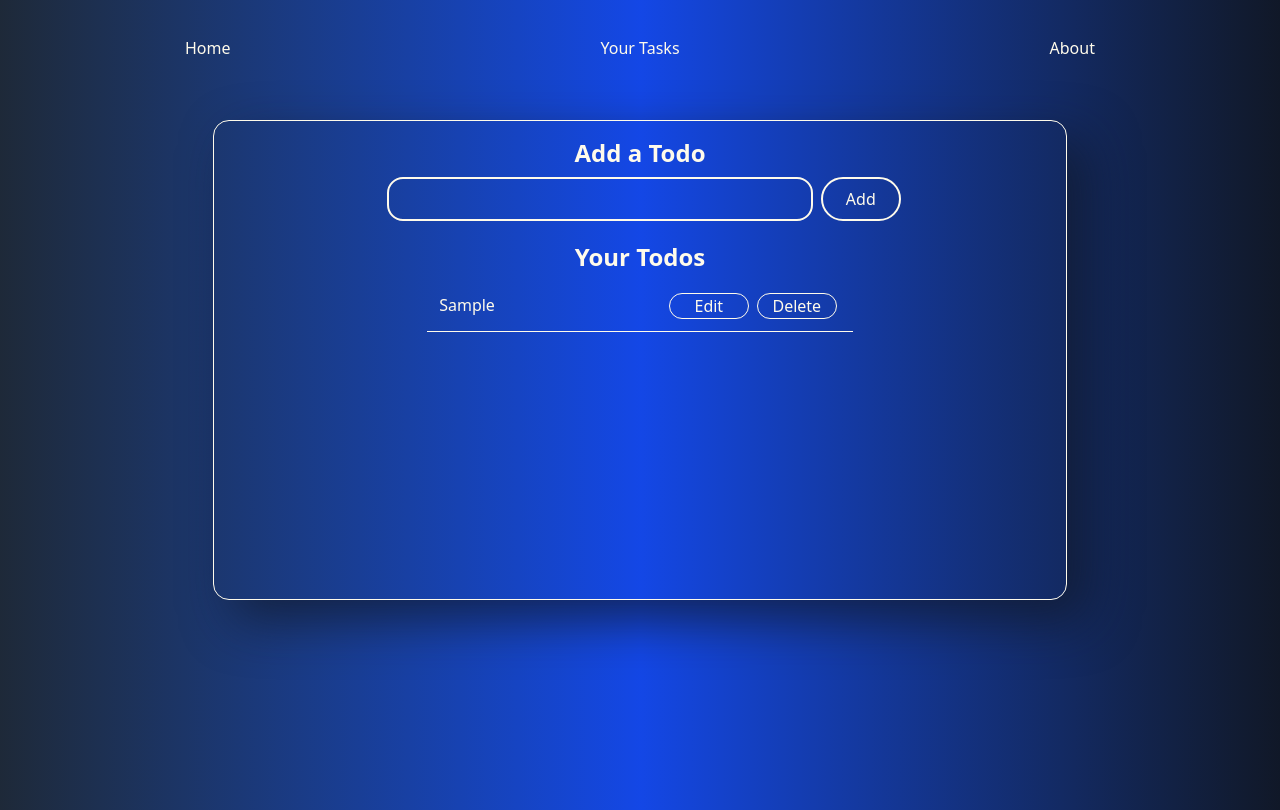
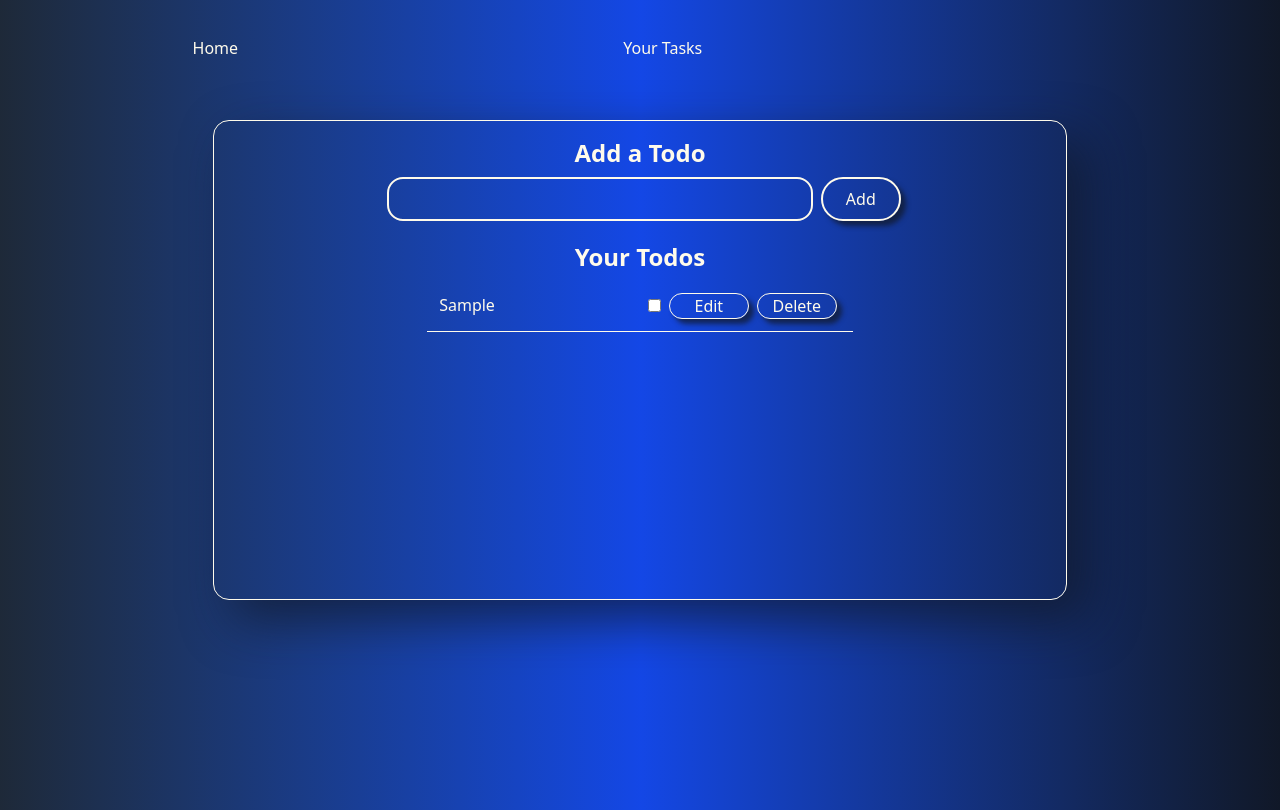
Before and after one commit to omkarNerurkar45/todoList, a React (Vite) app: page / in a window 1280 px wide. Both pictures are taken after typing "Sample" into the empty fields and a click on the button "Add". Built offline with nearby package versions, Linux system fonts and the light colour scheme.

Commit message:
Created a functions to delete and Edit todo

```diff
--- a/package.json
+++ b/package.json
@@ -13,7 +13,9 @@
     "@tailwindcss/vite": "^4.1.14",
     "react": "^19.1.1",
     "react-dom": "^19.1.1",
-    "tailwindcss": "^4.1.14"
+    "react-icons": "^5.5.0",
+    "tailwindcss": "^4.1.14",
+    "uuid": "^13.0.0"
   },
   "devDependencies": {
     "@eslint/js": "^9.36.0",
--- a/src/App.jsx
+++ b/src/App.jsx
@@ -1,19 +1,53 @@
 import { useState } from "react";
 import "./App.css";
 import Navbar from "./components/Navbar";
+import { v4 as uuidv4 } from "uuid";
 
 function App() {
   const [todo, setTodo] = useState("");
   const [todos, setTodos] = useState([]);
 
   const handleAdd = () => {
-    setTodos([...todos, { todo, isCompleted: false }]);
-    setTodo("");
     console.log(todos);
+    if (todo.trim() === "") {
+      alert("Please enter a todo before adding!");
+      return;
+    } else {
+      setTodos([...todos, { id: uuidv4(), todo, isCompleted: false }]);
+      setTodo("");
+    }
   };
 
   const handleChange = (e) => {
     setTodo(e.target.value);
+  };
+
+  const handleDelete = (e, id) => {
+    let newTodos = todos.filter((item) => {
+      return item.id !== id;
+    });
+    setTodos(newTodos);
+    console.log(`ths id is ${id}`);
+  };
+
+  const handleCheckBox = (e) => {
+    let id = e.target.name;
+    let index = todos.findIndex((item) => {
+      return item.id === id;
+    });
+    let newTodos = [...todos];
+    newTodos[index].isCompleted = !newTodos[index].isCompleted;
+    setTodos(newTodos, todos);
+  };
+
+  const handleEdit = (e, id) => {
+    let t = todos.filter((i) => i.id === id);
+    setTodo(t[0].todo);
+
+    let newTodos = todos.filter((item) => {
+      return item.id !== id;
+    });
+    setTodos(newTodos);
   };
 
   return (
@@ -31,7 +65,7 @@ function App() {
               value={todo}
             />
             <button
-              className="border-2 w-20 p-2 rounded-3xl cursor-pointer"
+              className="border-2 w-20 p-2 rounded-3xl cursor-pointer hover:bg-blue-500 transition-all shadow-[5px_5px_5px_rgba(17,24,39,0.7)]"
               onClick={handleAdd}
             >
               Add
@@ -40,16 +74,46 @@ function App() {
           <div className="list text-center font-bold pt-5 text-2xl">
             Your Todos
           </div>
-          {todos.map(item=>{
-
-          return <div className="display mx-auto m-2 text-amber-50 flex w-1/2  justify-between border-b-1 p-3">
-        <div className={item.isCompleted?"line-through":""} >{item.todo}</div>
-        <div className="buttons">
-        <button className="mx-1 border-1 w-20 rounded-3xl">Edit</button>
-        <button className="mx-1 border-1 w-20 rounded-3xl">Delete</button>
-        </div>
-      </div>
-      })}
+          {todos.length === 0 && (
+            <div className="mx-auto text-center pt-5">No Todos to Display</div>
+          )}
+          {todos.map((item) => {
+            return (
+              <div
+                key={item.id}
+                className="display mx-auto m-2 text-amber-50 flex w-1/2  justify-between border-b-1 p-3"
+              >
+                <div className={item.isCompleted ? "line-through" : ""}>
+                  {item.todo}
+                </div>
+                <div className="buttons">
+                  <input
+                    onChange={handleCheckBox}
+                    type="checkbox"
+                    className="mx-1"
+                    name={item.id}
+                    id=""
+                  />
+                  <button
+                    className="shadow-[5px_5px_5px_rgba(17,24,39,0.7)] mx-1 border-1 w-20 rounded-3xl cursor-pointer hover:bg-blue-500 transition-all "
+                    onClick={(e) => {
+                      handleEdit(e, item.id);
+                    }}
+                  >
+                    Edit
+                  </button>
+                  <button
+                    className="shadow-[5px_5px_5px_rgba(17,24,39,0.7)] mx-1 border-1 w-20 rounded-3xl cursor-pointer hover:bg-blue-500 transition-all "
+                    onClick={(e) => {
+                      handleDelete(e, item.id);
+                    }}
+                  >
+                    Delete
+                  </button>
+                </div>
+              </div>
+            );
+          })}
         </div>
       </div>
     </>
--- a/src/components/Navbar.jsx
+++ b/src/components/Navbar.jsx
@@ -1,13 +1,16 @@
-import React from "react";
+import React, { useState } from "react";
+import About from "./About";
+
 
 const Navbar = () => {
+  const [page, setPage] = useState("Home")
   return (
     <div>
       <div>
         <ul className="flex justify-around text-1 pt-9 bg-linear-to-r from-gray-800 via-blue-700 to-gray-900 text-amber-50">
-          <li className="cursor-pointer hover:font-bold">Home</li>
-          <li className="cursor-pointer hover:font-bold">Your Tasks</li>
-          <li className="cursor-pointer hover:font-bold">About</li>
+          <li className="cursor-pointer hover:hover:font-semibold transition-all">Home</li>
+          <li className="cursor-pointer hover:hover:font-semibold transition-all">Your Tasks</li>
+          <li className="cursor-pointer hover:hover:font-semibold transition-all">{page === "about" && <About/>}</li>
         </ul>
       </div>
     </div>
```
Also changed, not shown: 1 other file (tests, documents, lock files or other folders).
